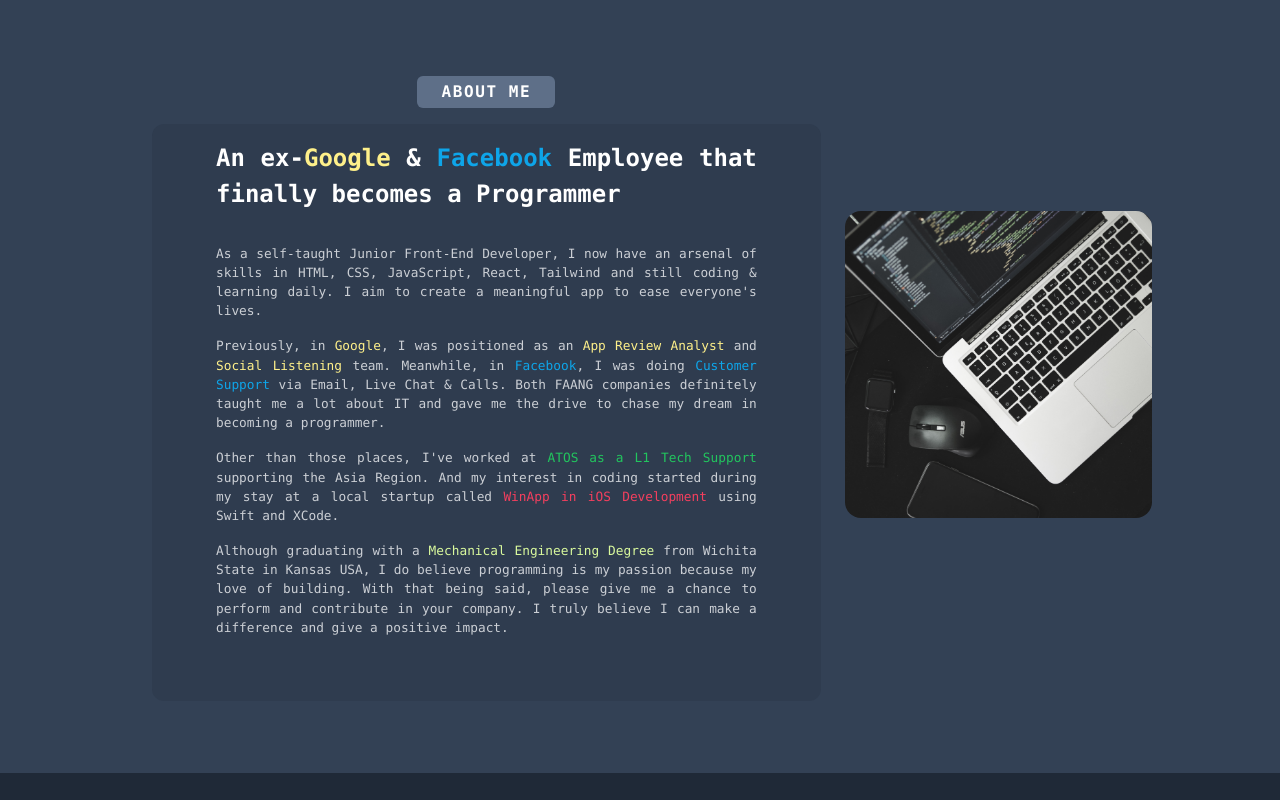
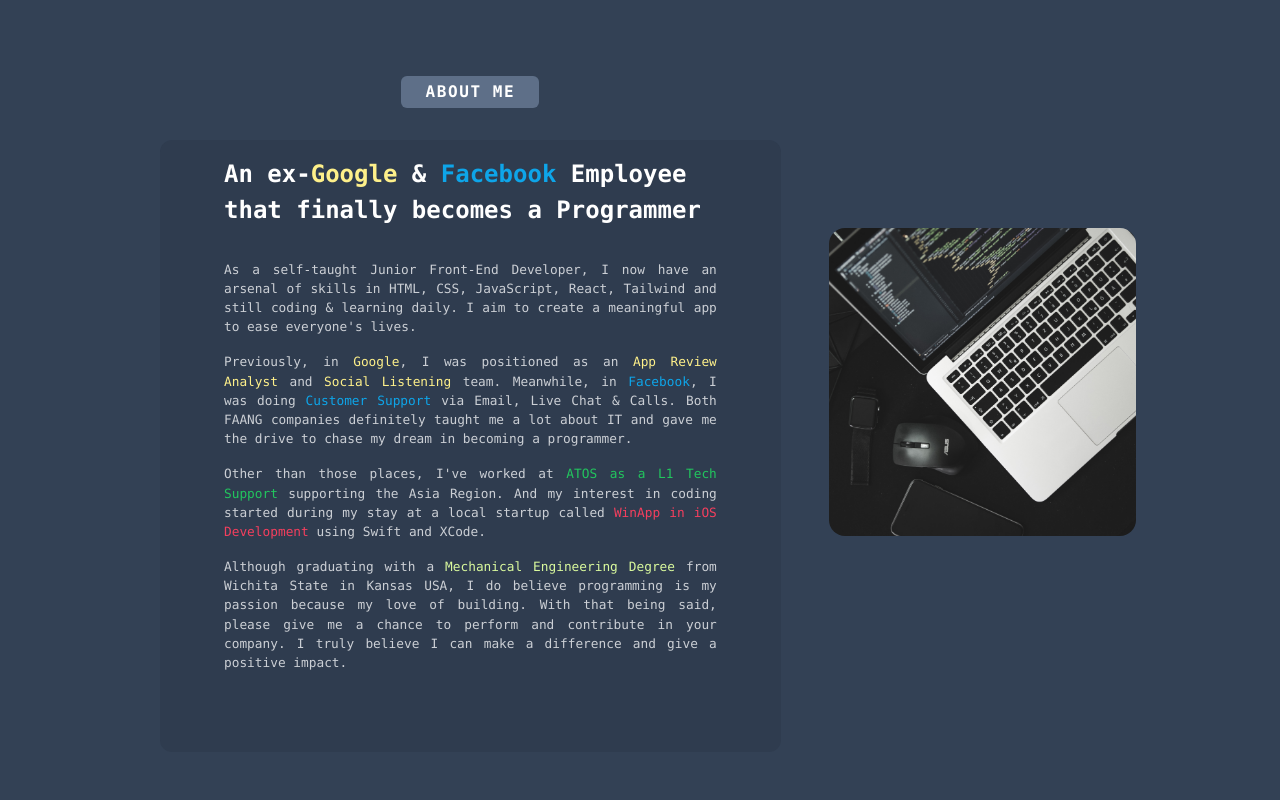
Before and after one commit to solahidris/PP02-Portfolio, a React (Create React App) app: page / in a window 1280 px wide. Shown: the part 720-1520 px from the top of the page. Built offline with nearby package versions, Linux system fonts and the light colour scheme.

Commit message:
adjust layout again

```diff
--- a/src/App.js
+++ b/src/App.js
@@ -60,15 +60,15 @@
       <div className="px-[2rem] py-[5rem] lg:px-[8rem] bg-slate-700">
         <div className="flex flex-col lg:flex-row-reverse">
             {/* Macbook Pic */}
-          <img src={macbookpic} className="mx-[2rem] lg:mx-[0rem] rounded-2xl lg:w-[30%] lg:h-[30%] lg:self-center" alt="macpic" />
+          <img src={macbookpic} className="mx-[2rem] lg:mx-[1rem] rounded-2xl aspect-square lg:w-[30%] lg:h-[30%] lg:self-center" alt="macpic" />
           <div className="lg:py-[2.5rem]">
               {/* Title */}
             <div className="flex justify-center">
               <p className="lg:mt-0 mt-[2.5rem] tracking-widest font-mono font-bold text-white bg-blue-200/30 px-[1.5rem] py-[0.25rem] rounded-md">ABOUT ME</p>
             </div>
               {/* Employment History */}
-            <div className="lg:px-[4rem] bg-slate-800/20 mx-[1.5rem] px-[1.5rem] py-[1rem] mt-[1rem] rounded-xl overflow-y-auto h-[25rem] lg:h-[100%]">
-              <p className="text-justify font-mono font-bold text-[1.5rem] text-white">An ex-<a href="#" class="text-yellow-200 pointer-events-none">Google</a> & <a href="#" class="text-sky-500 pointer-events-none">Facebook</a> Employee that finally becomes a Programmer</p>
+            <div className="lg:px-[4rem] bg-slate-800/20 mx-[2rem] px-[1.5rem] py-[1rem] mt-[2rem] rounded-xl overflow-y-auto h-[25rem] lg:h-[100%]">
+              <p className="text-left font-mono font-bold text-[1.5rem] text-white">An ex-<a href="#" class="text-yellow-200 pointer-events-none">Google</a> & <a href="#" class="text-sky-500 pointer-events-none">Facebook</a> Employee that finally becomes a Programmer</p>
               <p className="text-justify mt-[2rem] font-mono text-[0.8rem] text-gray-100/80 ">As a self-taught Junior Front-End Developer, I now have an arsenal of skills in HTML, CSS, JavaScript, React, Tailwind and still coding & learning daily. I aim to create a meaningful app to ease everyone's lives.</p>
               <p className="text-justify mt-[1rem] font-mono text-[0.8rem] text-gray-100/80">Previously, in <a href="#" class="text-yellow-200 pointer-events-none">Google</a>, I was positioned as an <a href="#" class="text-yellow-200 pointer-events-none">App Review Analyst</a> and <a href="#" class="text-yellow-200 pointer-events-none">Social Listening</a> team. Meanwhile, in <a href="#" class="text-sky-500 pointer-events-none">Facebook</a>, I was doing <a href="#" class="text-sky-500 pointer-events-none">Customer Support</a> via Email, Live Chat & Calls. Both FAANG companies definitely taught me a lot about IT and gave me the drive to chase my dream in becoming a programmer.</p>
               <p className="text-justify mt-[1rem] font-mono text-[0.8rem] text-gray-100/80">Other than those places, I've worked at <a href="#" class="text-green-500 pointer-events-none">ATOS as a L1 Tech Support</a> supporting the Asia Region. And my interest in coding started during my stay at a local startup called <a href="#" class="text-rose-500 pointer-events-none">WinApp in iOS Development</a> using Swift and XCode.</p>
```
